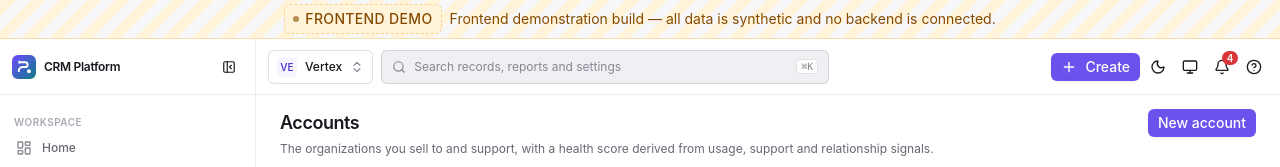
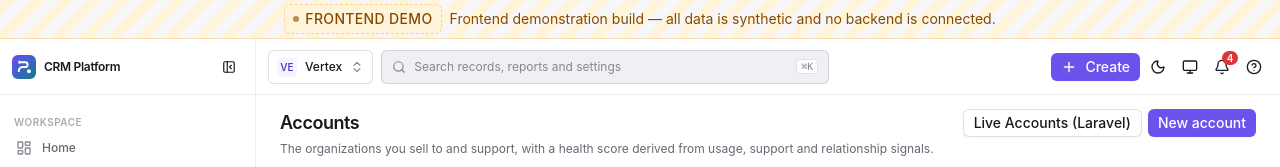
Before and after one commit to Haider-Shakoori/CRM, a React app in the folder apps/crm/: page /app/accounts in a window 1280 px wide. Shown: the top 167 px of the page. Built offline with nearby package versions, Linux system fonts and the light colour scheme.

Commit message:
feat(crm): link existing demo directory views to live Laravel workspace

```diff
--- a/apps/crm/src/routes/accounts/AccountsScreens.tsx
+++ b/apps/crm/src/routes/accounts/AccountsScreens.tsx
@@ -392,9 +392,14 @@ export default function AccountsList() {
         title="Accounts"
         description="The organizations you sell to and support, with a health score derived from usage, support and relationship signals."
         actions={
-          <Button variant="primary" size="sm" asChild>
-            <Link to="/app/accounts/new">New account</Link>
-          </Button>
+          <>
+            <Button variant="secondary" size="sm" asChild>
+              <Link to="/crm/accounts">Live Accounts (Laravel)</Link>
+            </Button>
+            <Button variant="primary" size="sm" asChild>
+              <Link to="/app/accounts/new">New account</Link>
+            </Button>
+          </>
         }
       />
 
```
